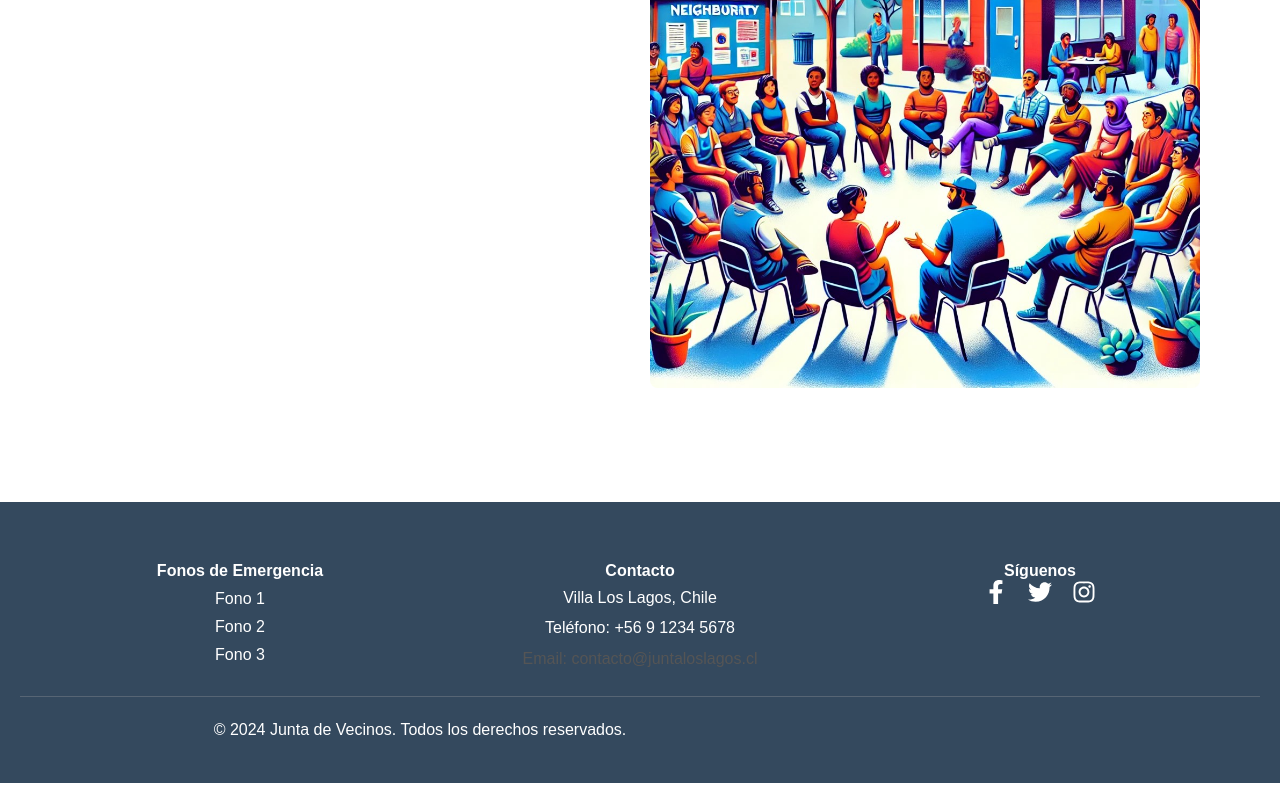
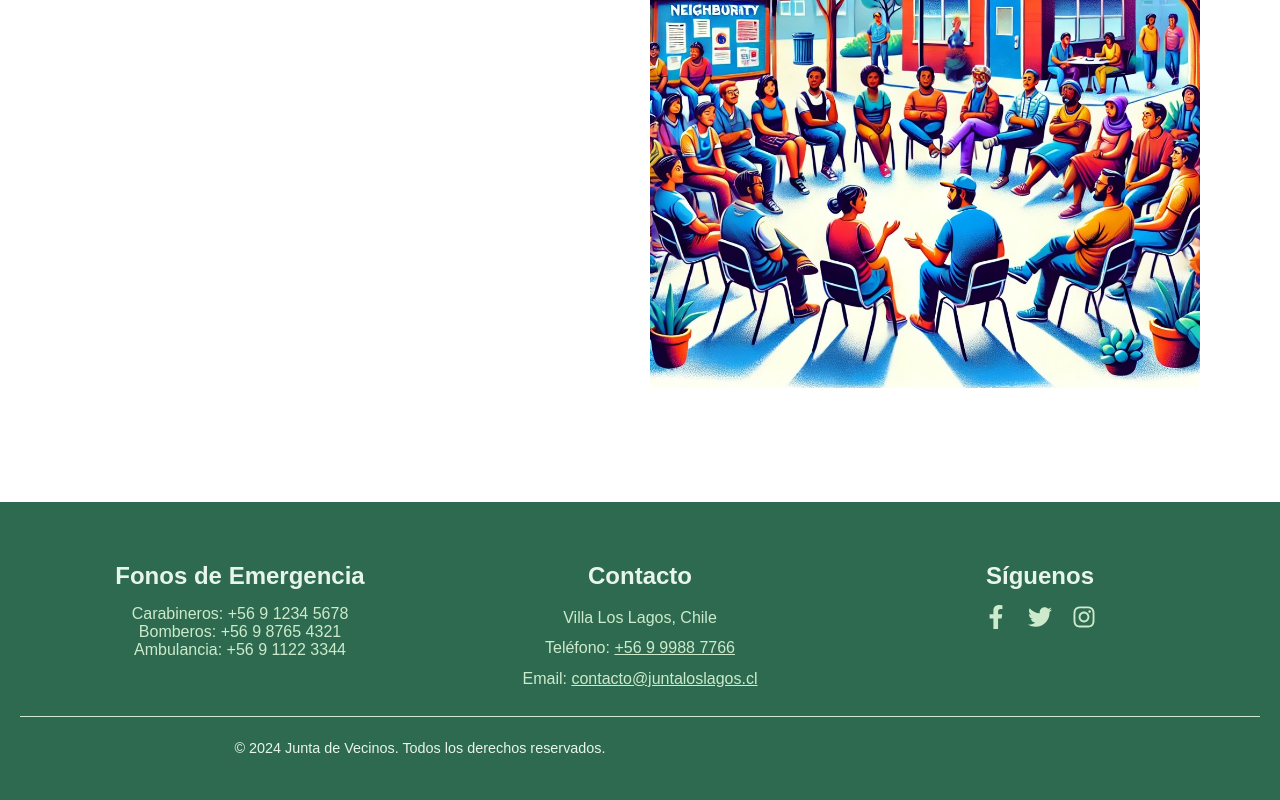
Before and after one commit to Benjamin1106/Proyeco-Portafolio, a React (Vite) app: page / in a window 1280 px wide. Shown: the part 1212-2012 px from the top of the page. Built offline with nearby package versions, Linux system fonts and the light colour scheme.

Commit message:
actualizacion colores footer

```diff
--- a/src/Componentes/footer.css
+++ b/src/Componentes/footer.css
@@ -1,8 +1,9 @@
 .footer {
-    background-color: #34495e;
+  background-color: #2d6a4f; /* Verde bonito */
   color: white;
   padding: 40px 20px;
   text-align: center;
+  font-family: Arial, sans-serif;
 }
 
 .footer-content {
@@ -16,43 +17,65 @@
 
 .footer-section {
   flex: 1;
-    min-width: 200px;
+  min-width: 220px;
   margin: 20px;
 }
 
-  .footer-num ul {
+.footer h4 {
+  font-size: 1.5rem;
+  margin-bottom: 15px;
+  color: #e8f5e9;
+}
+
+.footer ul {
   list-style: none;
   padding: 0;
 }
 
-  .footer-num ul li {
-    margin-top: 10px;
+.footer ul li a {
+  color: #cdeacd;
+  text-decoration: none;
+  font-size: 1rem;
 }
 
-  .footer-num ul li a {
-    color: white;
-    text-decoration: none;
+.footer ul li a:hover {
+  text-decoration: underline;
 }
 
-
-  .footer-contact p {
+.footer-contact p,
+.footer-contact a {
   margin: 5px 0;
+  color: #cdeacd;
 }
 
 .footer-social a {
   color: white;
   margin: 0 10px;
   font-size: 1.5rem;
-    display: inline-block;
+  transition: color 0.3s;
+}
+
+.footer-social a:hover {
+  color: #cdeacd;
 }
 
 .footer-bottom {
-    border-top: 1px solid #576574;
+  border-top: 1px solid #cdeacd;
   padding-top: 20px;
 }
 
 .footer-bottom p {
   margin: 0;
+  font-size: 0.9rem;
+  color: #e8f5e9;
+}
+
+.footer a {
+  color: #cdeacd;
+}
+
+.footer a:hover {
+  color: #f1faee;
 }
 
 /* Responsive Design */
@@ -71,6 +94,3 @@
       margin: 5px;
   }
 }
-  .test{
-    color: white;
-  }
--- a/src/Componentes/footer.tsx
+++ b/src/Componentes/footer.tsx
@@ -7,28 +7,28 @@ const Footer: React.FC = () => {
     <footer className="footer">
       <div className="footer-content">
         <div className="footer-section footer-num">
-          <h4>Fonos de Emergencia </h4>
+          <h4>Fonos de Emergencia</h4>
           <ul>
-            <li>Fono 1</li>
-            <li>Fono 2</li>
-            <li>Fono 3</li>
+            <li><a href="tel:+56912345678">Carabineros: +56 9 1234 5678</a></li>
+            <li><a href="tel:+56987654321">Bomberos: +56 9 8765 4321</a></li>
+            <li><a href="tel:+56911223344">Ambulancia: +56 9 1122 3344</a></li>
           </ul>
         </div>
         <div className="footer-section footer-contact">
           <h4>Contacto</h4>
-          <p className='test'>Villa Los Lagos, Chile</p>
-          <p className='test'>Teléfono: +56 9 1234 5678</p>
-          <p className='mailto'>Email: contacto@juntaloslagos.cl</p>
+          <p>Villa Los Lagos, Chile</p>
+          <p>Teléfono: <a href="tel:+56999887766">+56 9 9988 7766</a></p>
+          <p>Email: <a href="mailto:contacto@juntaloslagos.cl">contacto@juntaloslagos.cl</a></p>
         </div>
         <div className="footer-section footer-social">
           <h4>Síguenos</h4>
           <a href="#"><FaFacebookF /></a>
           <a href="#"><FaTwitter /></a>
-          <a href="#"><FaInstagram/></a>
+          <a href="#"><FaInstagram /></a>
         </div>
       </div>
       <div className="footer-bottom">
-        <p className='test'>&copy; 2024 Junta de Vecinos. Todos los derechos reservados.</p>
+        <p>&copy; 2024 Junta de Vecinos. Todos los derechos reservados.</p>
       </div>
     </footer>
   );
```
Lines whose indentation alone changed are shown as unchanged.
